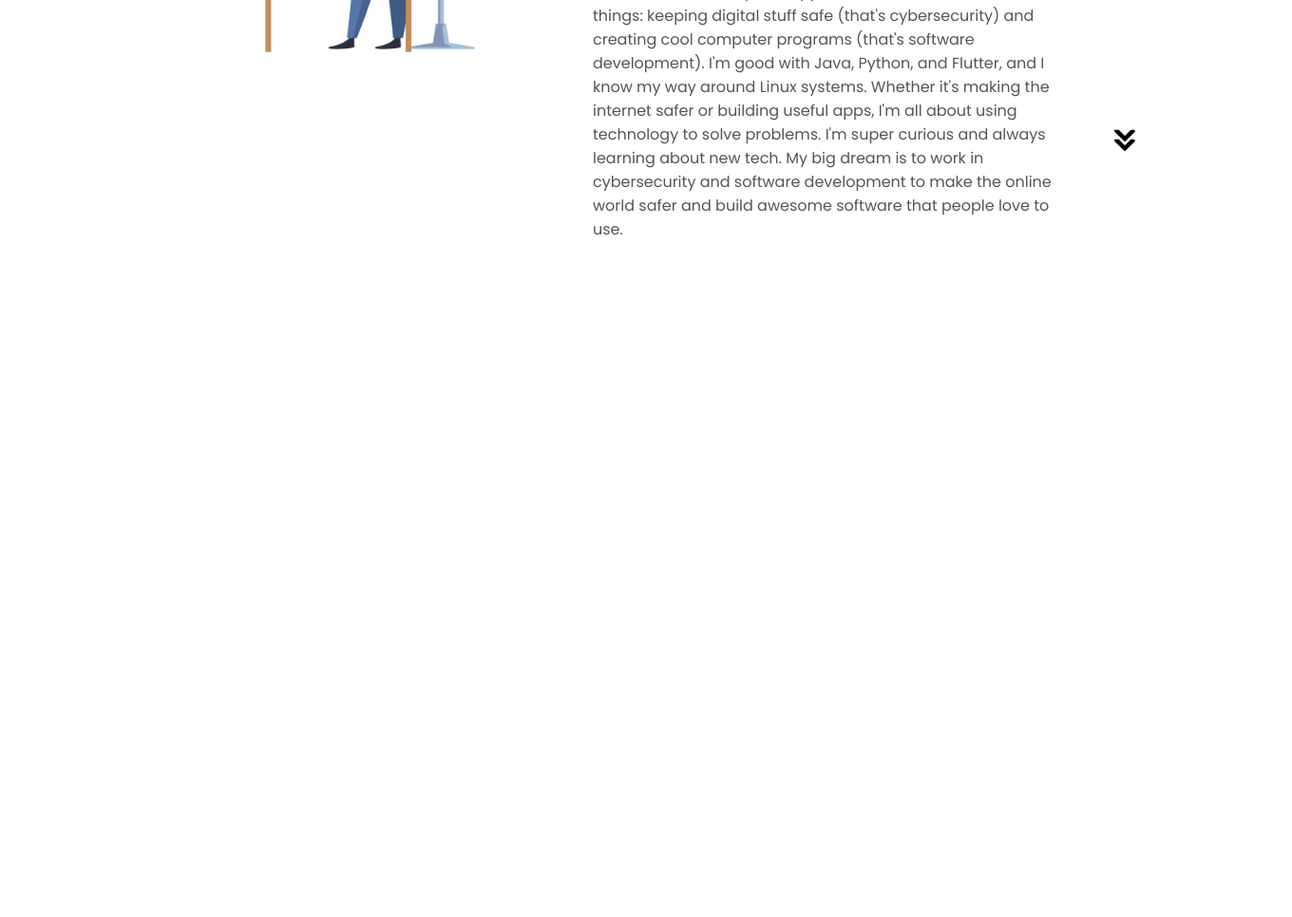
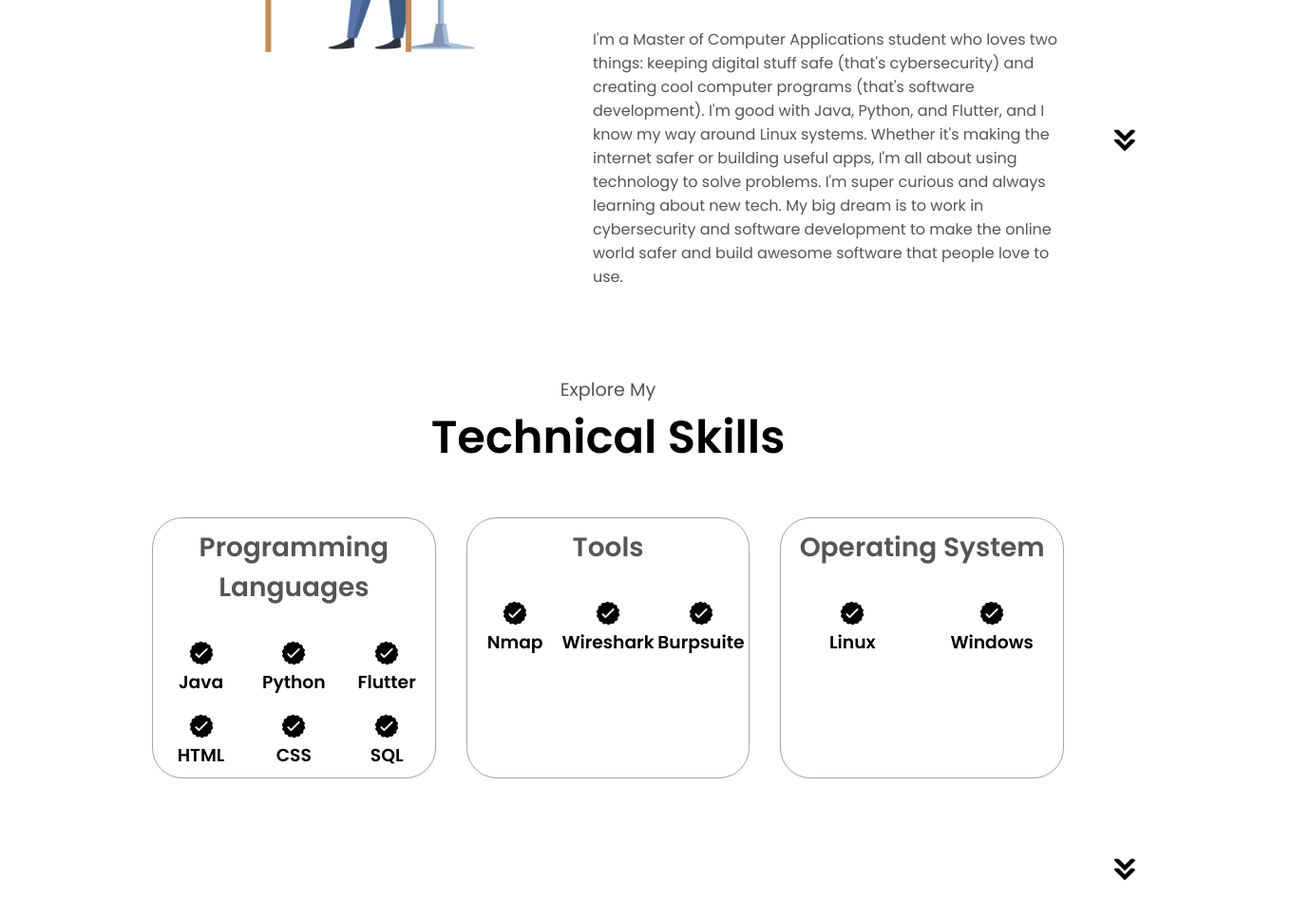
Before and after one commit to Shubham-yadav-723/Personal_portfolio, a plain HTML site: page index.html in a window 1280 px wide. Shown: the part 1340-2306 px from the top of the page at 95% size, 1360 px wide, since content can reach past the window. Before the commit the page ends 1594 px from the top, so only its background shows below. Drawn offline with nearby package versions, Linux system fonts and the light colour scheme.

Commit message:
done experience section

```diff
--- a/index.html
+++ b/index.html
@@ -57,6 +57,7 @@
 
             </div>
         </div>
+        <img src="./assets/arrow.png" alt="Arrow Icon" class="icon arrow" onclick="location.href='./#about'">
 
     </section>
 
@@ -97,6 +98,106 @@
         <img src="./assets/arrow.png" alt="Arrow Icon" class="icon arrow" onclick="location.href='./#experience'">
     </section>
 
+    <section id="experience">
+        <p class="section__text__p1">Explore My</p>
+        <h1 class="title">Technical Skills</h1>
+        <div class="experience-container">
+            <div class="about-containers">
+                <div class="details-container">
+                    <h2 class="experience-sub-title">Programming Languages</h2>
+                    <div class="article-container">
+                        <article>
+                            <img src="./assets/checkmark.png" alt="Experience Icon" class="icon"/>
+                            <div>
+                                <h3>Java</h3>
+                            </div>
+                        </article>
+                        <article>
+                            <img src="./assets/checkmark.png" alt="Experience Icon" class="icon"/>
+                            <div>
+                                <h3>Python</h3>
+                            </div>
+                        </article>
+                        <article>
+                            <img src="./assets/checkmark.png" alt="Experience Icon" class="icon"/>
+                            <div>
+                                <h3>Flutter</h3>
+                            </div>
+                        </article>
+                        <article>
+                            <img src="./assets/checkmark.png" alt="Experience Icon" class="icon"/>
+                            <div>
+                                <h3>HTML</h3>
+                            </div>
+                        </article>
+                        <article>
+                            <img src="./assets/checkmark.png" alt="Experience Icon" class="icon"/>
+                            <div>
+                                <h3>CSS</h3>
+                            </div>
+                        </article>
+                        <article>
+                            <img src="./assets/checkmark.png" alt="Experience Icon" class="icon"/>
+                            <div>
+                                <h3>SQL</h3>
+                            </div>
+                        </article>
+                    </div>
+                </div>
+
+
+                <div class="details-container">
+                    <h2 class="experience-sub-title">Tools</h2>
+                    <div class="article-container">
+                        <article>
+                            <img src="./assets/checkmark.png" alt="Experience Icon" class="icon"/>
+                            <div>
+                                <h3>Nmap</h3>
+                            </div>
+                        </article>
+                        <article>
+                            <img src="./assets/checkmark.png" alt="Experience Icon" class="icon"/>
+                            <div>
+                                <h3>Wireshark</h3>
+                            </div>
+                        </article>
+                        <article>
+                            <img src="./assets/checkmark.png" alt="Experience Icon" class="icon"/>
+                            <div>
+                                <h3>Burpsuite</h3>
+                            </div>
+                        </article>
+                    </div>
+                </div>
+
+
+                <div class="details-container">
+                    <h2 class="experience-sub-title">Operating System</h2>
+                    <div class="article-container">
+                        <article>
+                            <img src="./assets/checkmark.png" alt="Experience Icon" class="icon"/>
+                            <div>
+                                <h3>Linux</h3>
+                            </div>
+                        </article>
+                        <article>
+                            <img src="./assets/checkmark.png" alt="Experience Icon" class="icon"/>
+                            <div>
+                                <h3>Windows</h3>
+                            </div>
+                        </article>
+                    </div>
+                </div>
+
+
+            </div>
+
+        </div>
+        <img src="./assets/arrow.png" alt="Arrow Icon"
+        class="icon arrow" onclick="location.href='./#projects'">
+
+    </section>
+
     <script src="script.js"></script>
     <script src="https://unpkg.com/typed.js@2.0.16/dist/typed.umd.js"></script>
 
--- a/style.css
+++ b/style.css
@@ -317,3 +317,80 @@
   width: 400px;
   margin: auto 0;
 }
+
+/*experince*/
+
+#experience{
+  position: relative;
+  padding-top: 12rem;
+}
+
+.experience-sub-title{
+  color: rgb(85, 85, 85);
+  font-weight: 600;
+  font-size: 1.75rem;
+  margin-bottom: 2rem;
+}
+
+
+
+.experience-details-container {
+  display: flex;
+  flex-wrap: wrap;
+  gap: 2.5rem;
+  justify-content: space-between;
+  margin-top: 5rem;
+}
+
+.article-container {
+  display: flex;
+  flex-wrap: wrap;
+  gap: 1rem;
+  justify-content: space-around;
+
+}
+
+article {
+  display: flex;
+  flex-direction: column;
+  align-items: center;
+  justify-content: space-around;
+  width: calc(33.33% - 1rem);
+  flex-basis: calc(33.33% - 1rem);
+  text-align: center;
+}
+
+article .icon {
+  cursor: default;
+}
+
+
+.experience-details-container {
+  display: flex;
+  flex-wrap: wrap;
+  gap: 2.5rem;
+
+  justify-content: space-between;
+  margin-top: 5rem;
+}
+
+
+
+.about-containers {
+  display: flex;
+  justify-content: space-between;
+  gap: 2rem;
+  padding-top: 3rem;
+}
+
+.details-container {
+  padding: 0.6rem;
+  flex: 1;
+  background: white;
+  border-radius: 2rem;
+  border: rgb(53, 53, 53) 0.1rem solid;
+  border-color: rgb(163, 163, 163);
+  text-align: center;
+  max-width: calc(33.33% - 1rem);
+  flex-basis: calc(33.33% - 1rem);
+}
```
